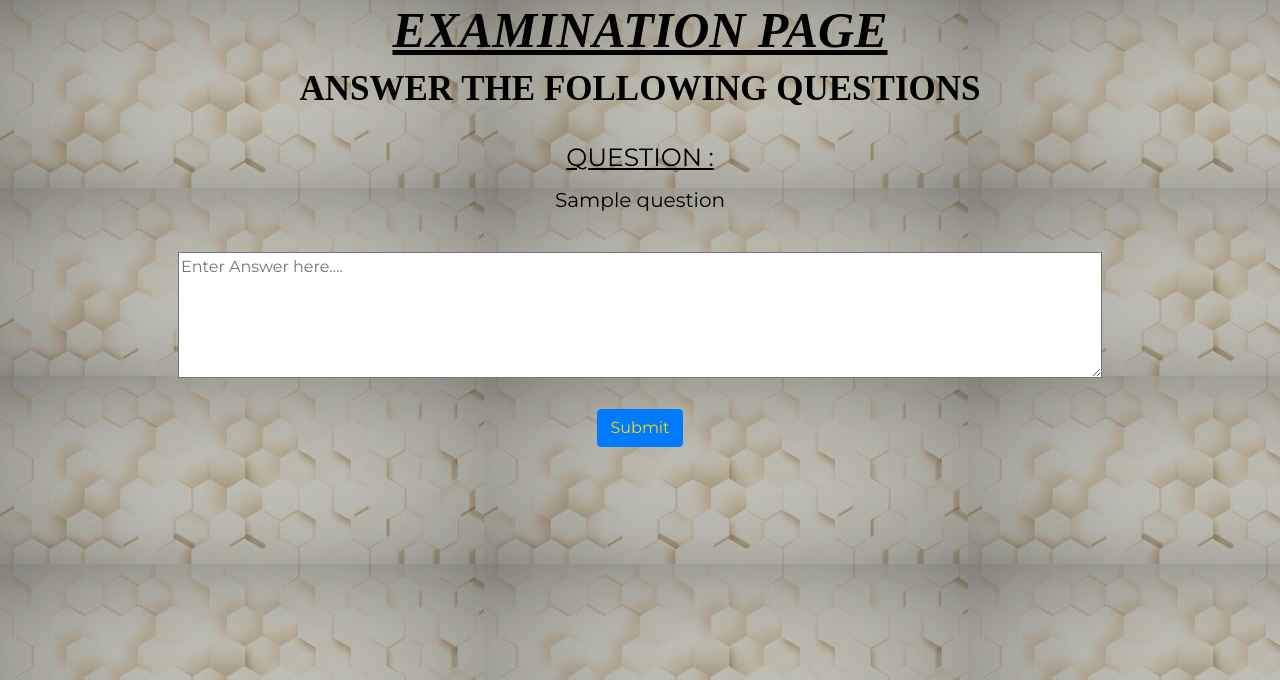
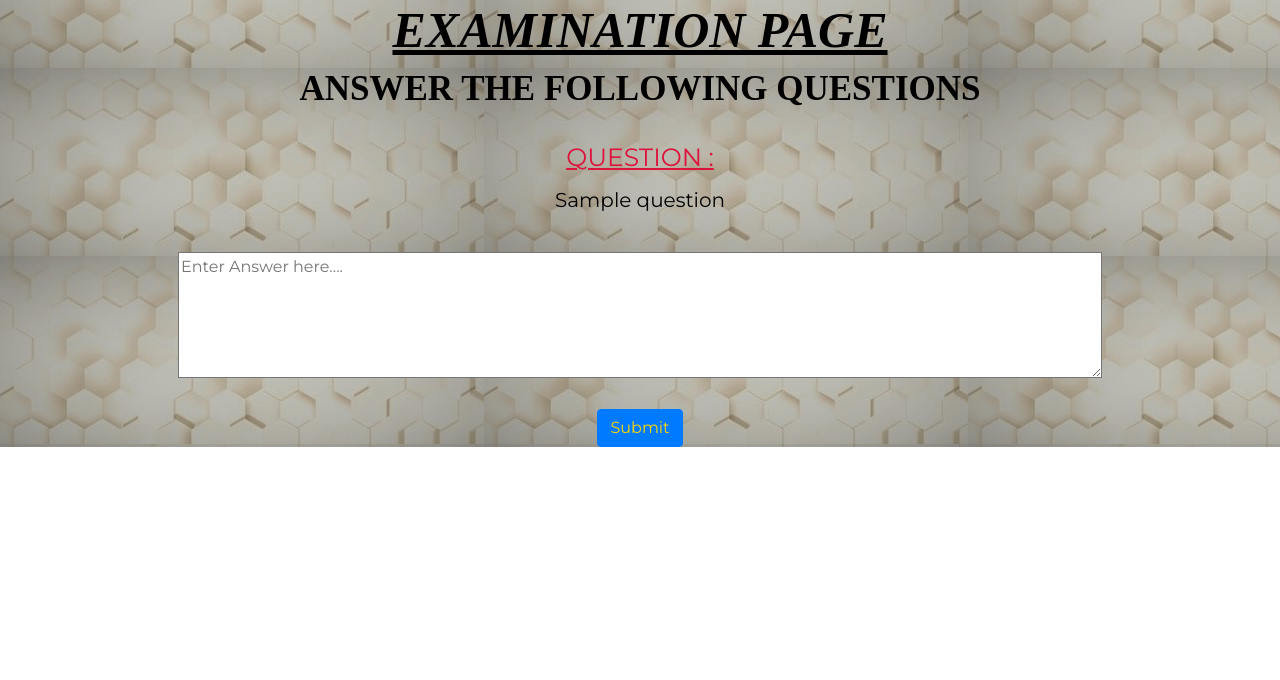
Before and after one commit to architagarwal520/AI-Answer-Verifier, a Flask app: template models/templates/exam.html in a window 1280 px wide. Shown: the part 120-800 px from the top of the page. Run offline with Flask 2, Linux system fonts and the light colour scheme; the template is opened without the code that fills it: most values are stand-ins (such as "Sample title", 1, 10 or a date in 2020); some libraries are stand-ins or nearby versions.

Commit message:
Update style2.css

```diff
--- a/models/static/css/style2.css
+++ b/models/static/css/style2.css
@@ -57,7 +57,7 @@ nav{
       background: linear-gradient(57deg, #1E4D92, #00C6A7 );
     }
 
-section{ display: flex; background-image: url("../images/q7.jpg");  background-repeat: repeat; background-attachment: local; height: 85%; }
+section{ display: flex; background-image: url("../images/q7.jpg"); background-repeat: repeat; background-attachment: fixed;}
 
 .exam-center { width:100% ; text-align: center;}
 .exam-center h1 {text-align: center;
@@ -80,7 +80,7 @@ section{ display: flex; background-image: url("../images/q7.jpg");  background-r
   font-size: 25px;
   font-family: 'Montserrat', sans-serif;
   text-transform: uppercase;
-  color: black;
+  color: crimson;
   text-decoration: underline;
 
 }
```
